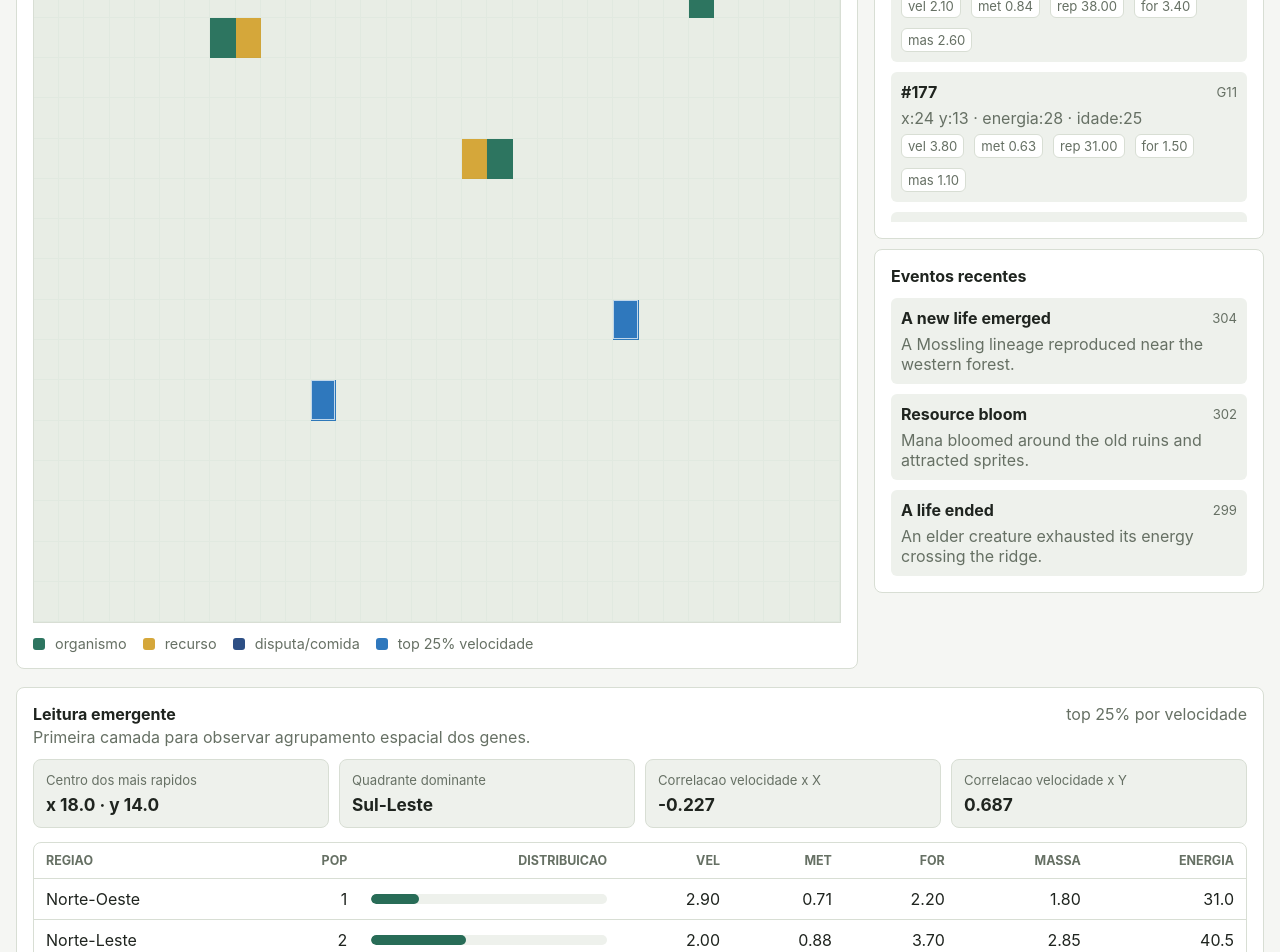
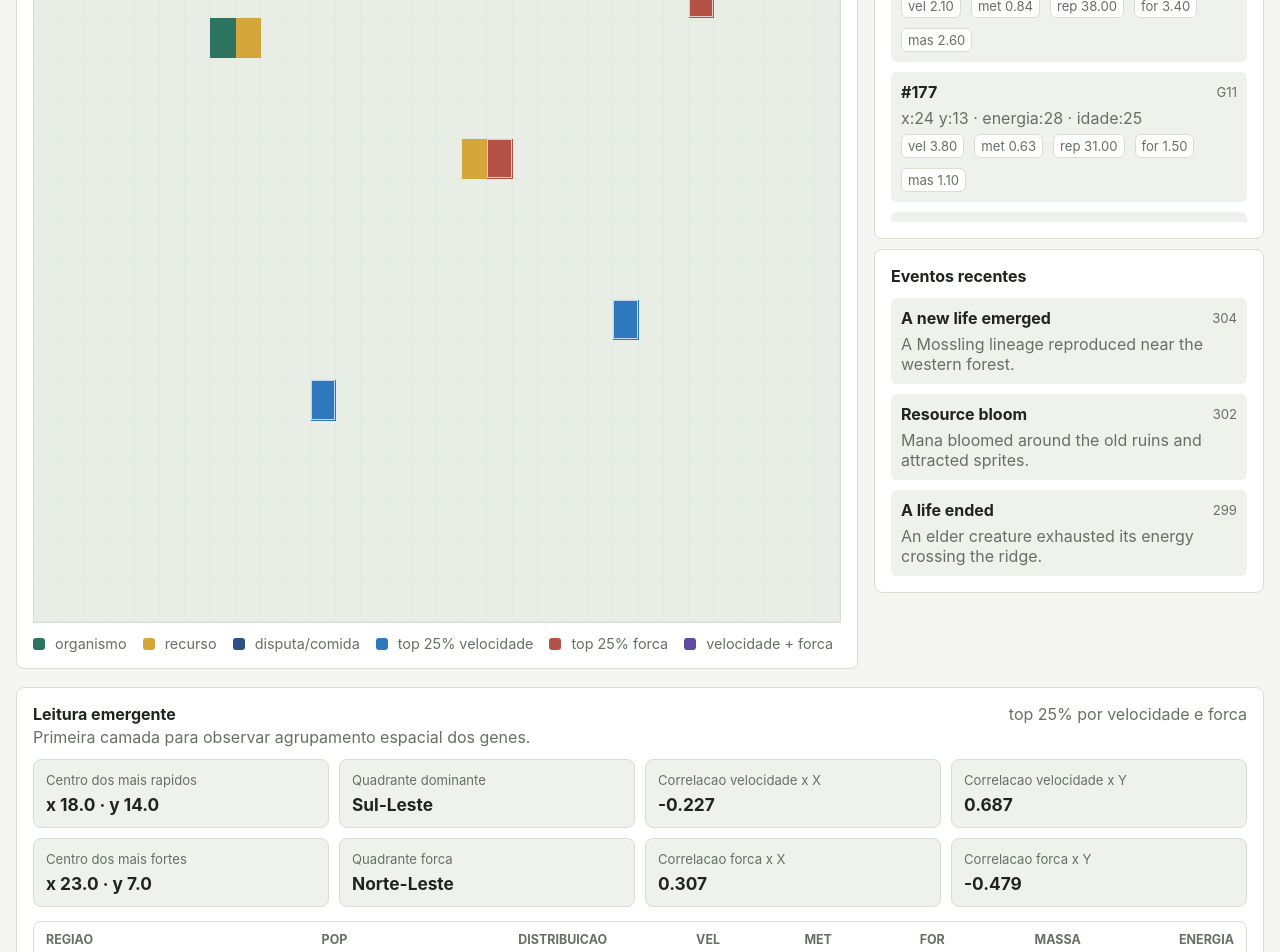
Before and after one commit to Yudji20/SQLive, a Next.js app in the folder web/: page / in a window 1280 px wide. Shown: the part 600-1552 px from the top of the page. Built offline with nearby package versions, Linux system fonts and the light colour scheme; no server answers.

Commit message:
Highlight strong organisms on map

```diff
--- a/web/app/globals.css
+++ b/web/app/globals.css
@@ -11,6 +11,8 @@
   --food: #d5a73a;
   --life: #2d7560;
   --fast: #2f78bd;
+  --strong: #b45245;
+  --fast-strong: #5f4aa2;
   --both: #2d4f85;
   --danger: #9c2f2f;
 }
@@ -294,6 +296,16 @@ th {
   box-shadow: inset 0 0 0 1px rgba(255, 255, 255, 0.7);
 }
 
+.tile.strongOrganism {
+  background: var(--strong);
+  box-shadow: inset 0 0 0 1px rgba(255, 255, 255, 0.7);
+}
+
+.tile.fastStrongOrganism {
+  background: var(--fast-strong);
+  box-shadow: inset 0 0 0 1px rgba(255, 255, 255, 0.85);
+}
+
 .legend {
   display: flex;
   flex-wrap: wrap;
@@ -326,6 +338,14 @@ th {
 
 .fastSample {
   background: var(--fast);
+}
+
+.strongSample {
+  background: var(--strong);
+}
+
+.fastStrongSample {
+  background: var(--fast-strong);
 }
 
 .sidePanel,
--- a/web/app/sqlive-dashboard.tsx
+++ b/web/app/sqlive-dashboard.tsx
@@ -305,14 +305,31 @@ export function SqliveDashboard() {
     return organisms.slice(0, take);
   }, [world?.entities]);
   const fastestPoints = useMemo(() => new Set(fastestOrganisms.map(pointKey)), [fastestOrganisms]);
+  const strongestOrganisms = useMemo(() => {
+    const organisms = [...(world?.entities ?? [])].sort(
+      (left, right) => organismStrength(right) - organismStrength(left),
+    );
+    const take = Math.max(1, Math.ceil(organisms.length * 0.25));
+
+    return organisms.slice(0, take);
+  }, [world?.entities]);
+  const strongestPoints = useMemo(() => new Set(strongestOrganisms.map(pointKey)), [strongestOrganisms]);
   const spatialBands = useMemo(() => buildSpatialBands(world), [world]);
   const fastAvgX = average(fastestOrganisms.map((organism) => organism.x));
   const fastAvgY = average(fastestOrganisms.map((organism) => organism.y));
+  const strongAvgX = average(strongestOrganisms.map((organism) => organism.x));
+  const strongAvgY = average(strongestOrganisms.map((organism) => organism.y));
   const speedXCorrelation = correlation(world?.entities ?? [], organismSpeed, (organism) => organism.x);
   const speedYCorrelation = correlation(world?.entities ?? [], organismSpeed, (organism) => organism.y);
+  const strengthXCorrelation = correlation(world?.entities ?? [], organismStrength, (organism) => organism.x);
+  const strengthYCorrelation = correlation(world?.entities ?? [], organismStrength, (organism) => organism.y);
   const fastestQuadrant =
     fastestOrganisms.length > 0 && world
       ? dominantQuadrant(fastestOrganisms, world.width, world.height)
+      : "-";
+  const strongestQuadrant =
+    strongestOrganisms.length > 0 && world
+      ? dominantQuadrant(strongestOrganisms, world.width, world.height)
       : "-";
   const metricHistory = world?.raw?.metrics ?? [];
 
@@ -432,6 +449,7 @@ export function SqliveDashboard() {
               const hasOrganism = organismPoints.has(key);
               const hasResource = resourcePoints.has(key);
               const hasFastOrganism = fastestPoints.has(key);
+              const hasStrongOrganism = strongestPoints.has(key);
 
               return (
                 <span
@@ -441,6 +459,8 @@ export function SqliveDashboard() {
                     hasResource ? "resource" : "",
                     hasOrganism && hasResource ? "both" : "",
                     hasFastOrganism ? "fastOrganism" : "",
+                    hasStrongOrganism ? "strongOrganism" : "",
+                    hasFastOrganism && hasStrongOrganism ? "fastStrongOrganism" : "",
                   ]
                     .filter(Boolean)
                     .join(" ")}
@@ -455,6 +475,8 @@ export function SqliveDashboard() {
             <span><i className="resourceSample" /> recurso</span>
             <span><i className="bothSample" /> disputa/comida</span>
             <span><i className="fastSample" /> top 25% velocidade</span>
+            <span><i className="strongSample" /> top 25% forca</span>
+            <span><i className="fastStrongSample" /> velocidade + forca</span>
           </div>
         </section>
 
@@ -511,7 +533,7 @@ export function SqliveDashboard() {
             <h2>Leitura emergente</h2>
             <p>Primeira camada para observar agrupamento espacial dos genes.</p>
           </div>
-          <span>top 25% por velocidade</span>
+          <span>top 25% por velocidade e forca</span>
         </div>
 
         <div className="insightGrid">
@@ -530,6 +552,22 @@ export function SqliveDashboard() {
           <article>
             <span>Correlacao velocidade x Y</span>
             <strong>{formatMetricNumber(speedYCorrelation, 3)}</strong>
+          </article>
+          <article>
+            <span>Centro dos mais fortes</span>
+            <strong>x {formatMetricNumber(strongAvgX, 1)} · y {formatMetricNumber(strongAvgY, 1)}</strong>
+          </article>
+          <article>
+            <span>Quadrante forca</span>
+            <strong>{strongestQuadrant}</strong>
+          </article>
+          <article>
+            <span>Correlacao forca x X</span>
+            <strong>{formatMetricNumber(strengthXCorrelation, 3)}</strong>
+          </article>
+          <article>
+            <span>Correlacao forca x Y</span>
+            <strong>{formatMetricNumber(strengthYCorrelation, 3)}</strong>
           </article>
         </div>
 
--- a/web/lib/world-data.ts
+++ b/web/lib/world-data.ts
@@ -127,7 +127,7 @@ export async function getWorldSnapshotData() {
       .eq("alive", true)
       .order("generation", { ascending: false })
       .order("energy", { ascending: false })
-      .limit(200)
+      .limit(1000)
       .returns<DbEntity[]>(),
     supabase
       .from("species")
```
